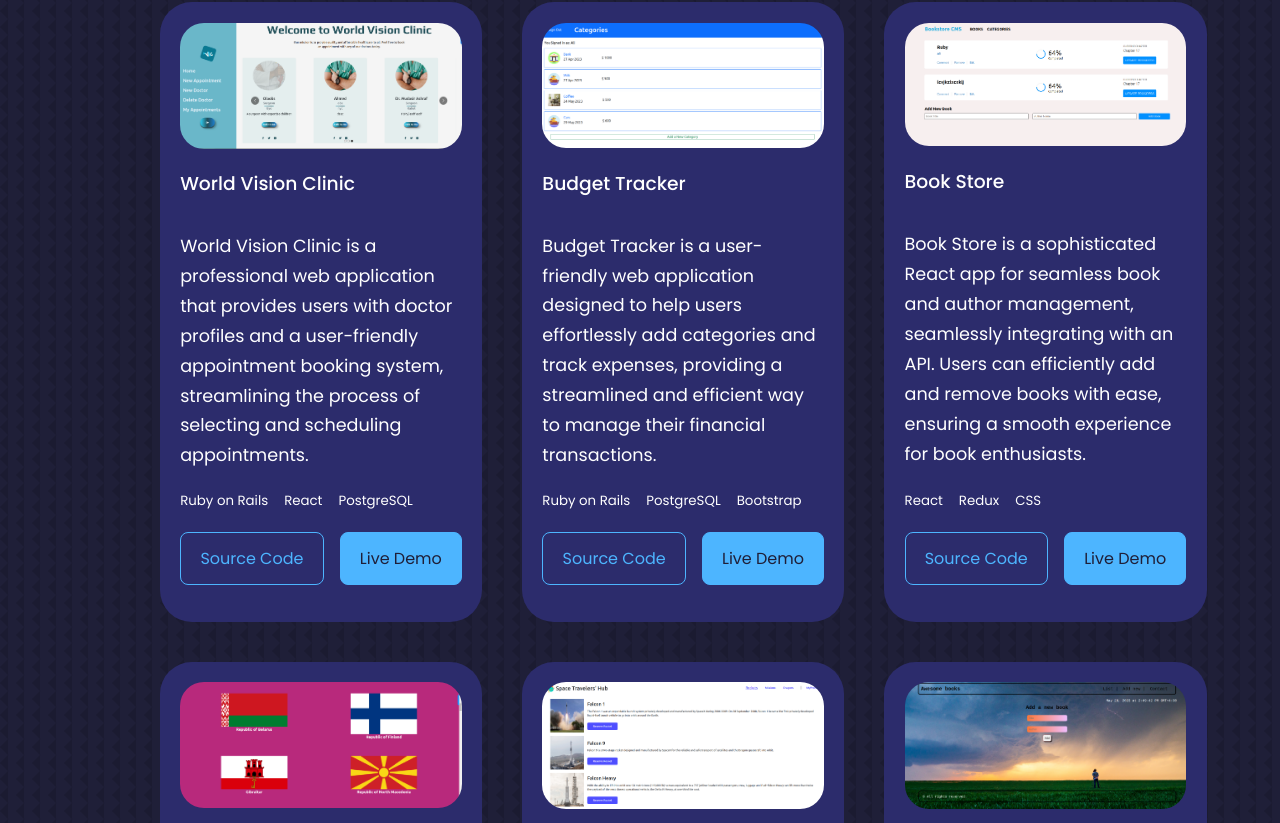
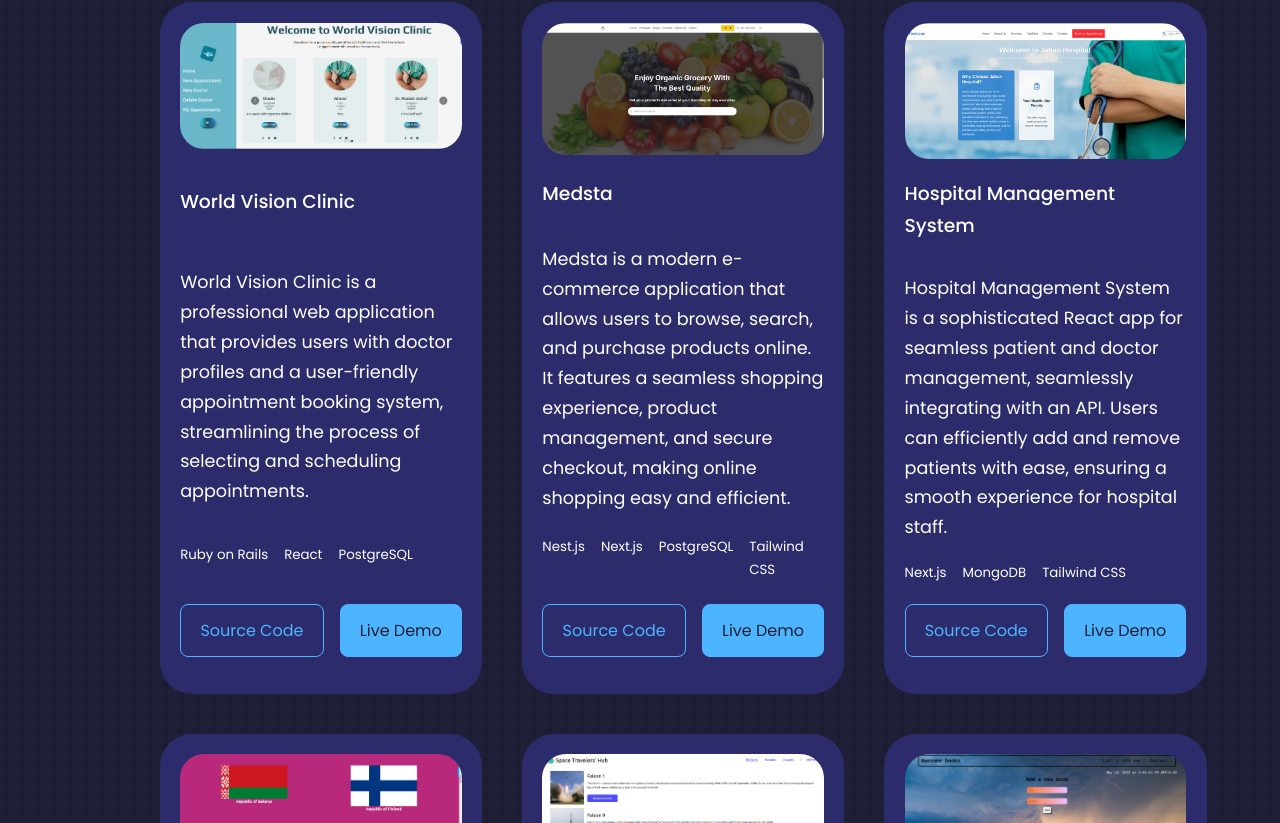
Before and after one commit to SaboorSohaib/sohaib-react-portfolio, a React (Vite) app: page / in a window 1280 px wide. Shown: the part 1869-2692 px from the top of the page. Built offline with nearby package versions, Linux system fonts and the light colour scheme.

Commit message:
Add updated projects

```diff
--- a/src/components/portfolio/Portfolio.jsx
+++ b/src/components/portfolio/Portfolio.jsx
@@ -1,111 +1,111 @@
-import { v4 as uuidv4 } from 'uuid';
-import portfolio1 from '../../assets/portfolio1.png';
-import portfolio2 from '../../assets/portfolio2.png';
-import BookStore from '../../assets/BookStore.png';
-import countries from '../../assets/countries.png';
-import SpaceTraverlers from '../../assets/SpaceTraverlers.png';
-import awesome from '../../assets/awesome.png';
-import './portfolio.css';
+import { v4 as uuidv4 } from "uuid";
+import portfolio1 from "../../assets/portfolio1.png";
+import Hospital from "../../assets/Hospital.png";
+import Medsta from "../../assets/Medsta.png";
+import countries from "../../assets/countries.png";
+import SpaceTraverlers from "../../assets/SpaceTraverlers.png";
+import awesome from "../../assets/awesome.png";
+import "./portfolio.css";
 
 const Portfolio = () => {
   const data = [
     {
       id: 1,
       image: portfolio1,
-      title: 'World Vision Clinic',
+      title: "World Vision Clinic",
       description:
-        'World Vision Clinic is a professional web application that provides users with doctor profiles and a user-friendly appointment booking system, streamlining the process of selecting and scheduling appointments.',
-      technologies: ['Ruby on Rails', 'React', 'PostgreSQL'],
-      source: 'https://github.com/MudasirSherwani/Book-Appointment-Front-End',
-      demo: 'https://world-vision-clinic.netlify.app/',
+        "World Vision Clinic is a professional web application that provides users with doctor profiles and a user-friendly appointment booking system, streamlining the process of selecting and scheduling appointments.",
+      technologies: ["Ruby on Rails", "React", "PostgreSQL"],
+      source: "https://github.com/MudasirSherwani/Book-Appointment-Front-End",
+      demo: "https://world-vision-clinic.netlify.app/",
     },
     {
       id: 2,
-      image: portfolio2,
-      title: 'Budget Tracker',
+      image: Medsta,
+      title: "Medsta",
       description:
-        'Budget Tracker is a user-friendly web application designed to help users effortlessly add categories and track expenses, providing a streamlined and efficient way to manage their financial transactions.',
-      technologies: ['Ruby on Rails', 'PostgreSQL', 'Bootstrap'],
-      source: 'https://github.com/SaboorSohaib/Budget-tracker',
-      demo: 'https://sohaib-budget.onrender.com/',
+        "Medsta is a modern e-commerce application that allows users to browse, search, and purchase products online. It features a seamless shopping experience, product management, and secure checkout, making online shopping easy and efficient.",
+      technologies: ["Nest.js", "Next.js", "PostgreSQL", "Tailwind CSS"],
+      source: "https://github.com/SaboorSohaib/medsta-frontend",
+      demo: "https://medsta-frontend.vercel.app/",
     },
     {
       id: 3,
-      image: BookStore,
-      title: 'Book Store',
+      image: Hospital,
+      title: "Hospital Management System",
       description:
-        'Book Store is a sophisticated React app for seamless book and author management, seamlessly integrating with an API. Users can efficiently add and remove books with ease, ensuring a smooth experience for book enthusiasts.',
-      technologies: ['React', 'Redux', 'CSS'],
-      source: 'https://github.com/SaboorSohaib/book-store',
-      demo: 'https://sohaib-book-store.netlify.app/',
+        "Hospital Management System is a sophisticated React app for seamless patient and doctor management, seamlessly integrating with an API. Users can efficiently add and remove patients with ease, ensuring a smooth experience for hospital staff.",
+      technologies: ["Next.js", "MongoDB", "Tailwind CSS"],
+      source: "https://github.com/SaboorSohaib/hospital-website",
+      demo: "https://hospital-website-rho-peach.vercel.app/",
     },
     {
       id: 4,
       image: countries,
-      title: 'Europe Countries',
+      title: "Europe Countries",
       description:
-        'Europe Countries is a React application that allows users to see the list of all the countries in Europe and also see the details of each country. I fetched the countries from API.',
-      technologies: ['React', 'Redux', 'CSS'],
-      source: 'https://github.com/SaboorSohaib/Europe-countries',
-      demo: 'https://europe-countries-map.netlify.app/',
+        "Europe Countries is a React application that allows users to see the list of all the countries in Europe and also see the details of each country. I fetched the countries from API.",
+      technologies: ["React", "Redux", "CSS"],
+      source: "https://github.com/SaboorSohaib/Europe-countries",
+      demo: "https://europe-countries-map.netlify.app/",
     },
     {
       id: 5,
       image: SpaceTraverlers,
-      title: 'Space Travelers Hub',
+      title: "Space Travelers Hub",
       description:
-        'Space Travelers Hub is a cutting-edge React application that empowers users to effortlessly book and cancel rocket reservations. Leveraging API integration.',
-      technologies: ['React', 'Redux', 'Bootstrap'],
-      source: 'https://github.com/SaboorSohaib/Space-Travelers-Hub',
-      demo: 'https://sohaib-space-travel-hub.netlify.app/',
+        "Space Travelers Hub is a cutting-edge React application that empowers users to effortlessly book and cancel rocket reservations. Leveraging API integration.",
+      technologies: ["React", "Redux", "Bootstrap"],
+      source: "https://github.com/SaboorSohaib/Space-Travelers-Hub",
+      demo: "https://sohaib-space-travel-hub.netlify.app/",
     },
     {
       id: 6,
       image: awesome,
-      title: 'Awesome Books',
+      title: "Awesome Books",
       description:
-        'Awesome Books is a professional JavaScript application that enables users to efficiently add and remove books from a list, providing a seamless experience for book management.',
-      technologies: ['JavaScript', 'HTML', 'CSS'],
-      source: '  https://github.com/SaboorSohaib/Awesome-books',
-      demo: 'https://saboorsohaib.github.io/Awesome-books/',
+        "Awesome Books is a professional JavaScript application that enables users to efficiently add and remove books from a list, providing a seamless experience for book management.",
+      technologies: ["JavaScript", "HTML", "CSS"],
+      source: "  https://github.com/SaboorSohaib/Awesome-books",
+      demo: "https://saboorsohaib.github.io/Awesome-books/",
     },
   ];
 
   return (
-    <section id='portfolio'>
+    <section id="portfolio">
       <h5>My Recent Work</h5>
       <h2>Portfolio</h2>
 
-      <div className='container portfolio__container'>
+      <div className="container portfolio__container">
         {data.map(
           ({ id, image, title, description, technologies, source, demo }) => (
-            <article key={id} className='portfolio__item'>
-              <div className='portfolio__item-image'>
+            <article key={id} className="portfolio__item">
+              <div className="portfolio__item-image">
                 <img src={image} alt={title} />
               </div>
               <h3>{title}</h3>
-              <div className='portfolio__item-description'>
+              <div className="portfolio__item-description">
                 <p>{description}</p>
               </div>
-              <div className='portfolio__item-technologies'>
+              <div className="portfolio__item-technologies">
                 {technologies.map((tech) => (
                   <small key={uuidv4()}>{tech}</small>
                 ))}
               </div>
-              <div className='portfolio__item-cta'>
+              <div className="portfolio__item-cta">
                 <a
                   href={source}
-                  className='btn'
-                  target='_blank'
-                  rel='noreferrer'
+                  className="btn"
+                  target="_blank"
+                  rel="noreferrer"
                 >
                   Source Code
                 </a>
                 <a
                   href={demo}
-                  className='btn btn-primary'
-                  target='_blank'
-                  rel='noreferrer'
+                  className="btn btn-primary"
+                  target="_blank"
+                  rel="noreferrer"
                 >
                   Live Demo
                 </a>
```
Also changed, not shown: src/assets/Hospital.png (added), src/assets/Medsta.png (added).
